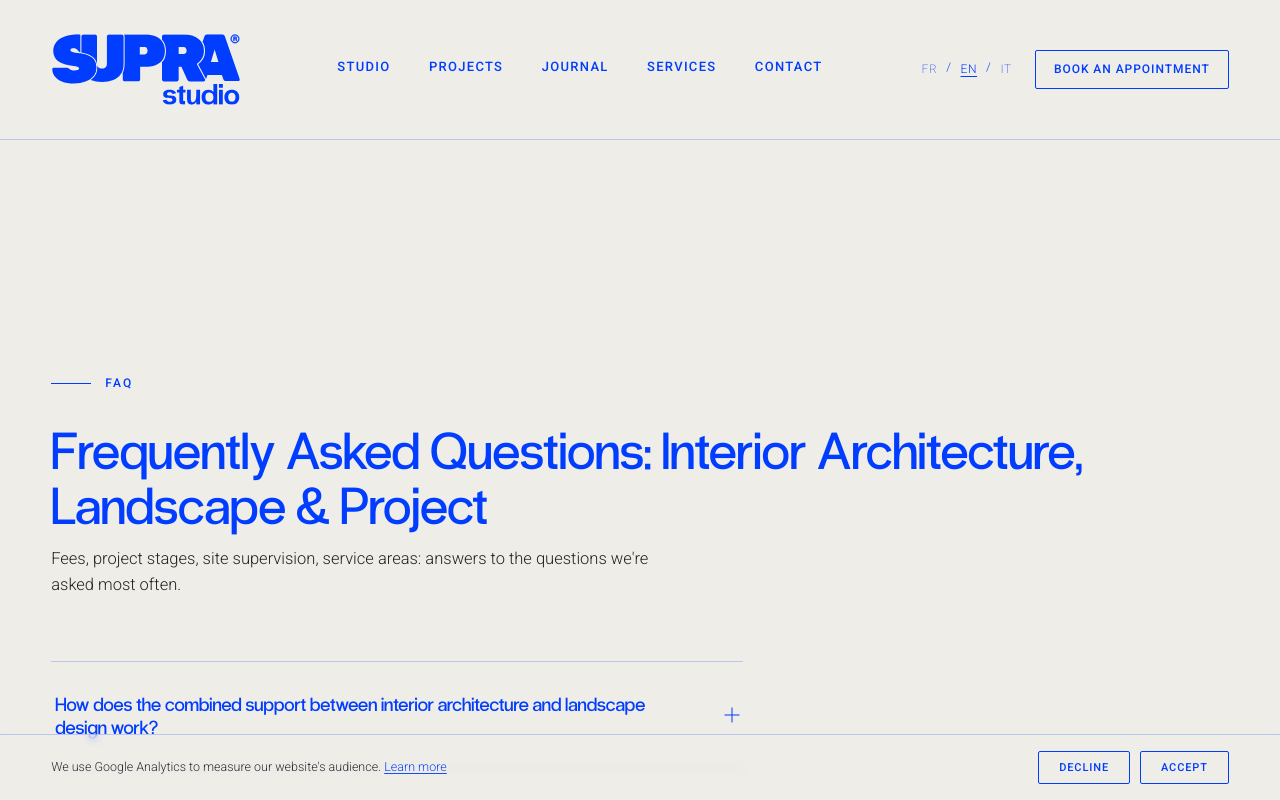
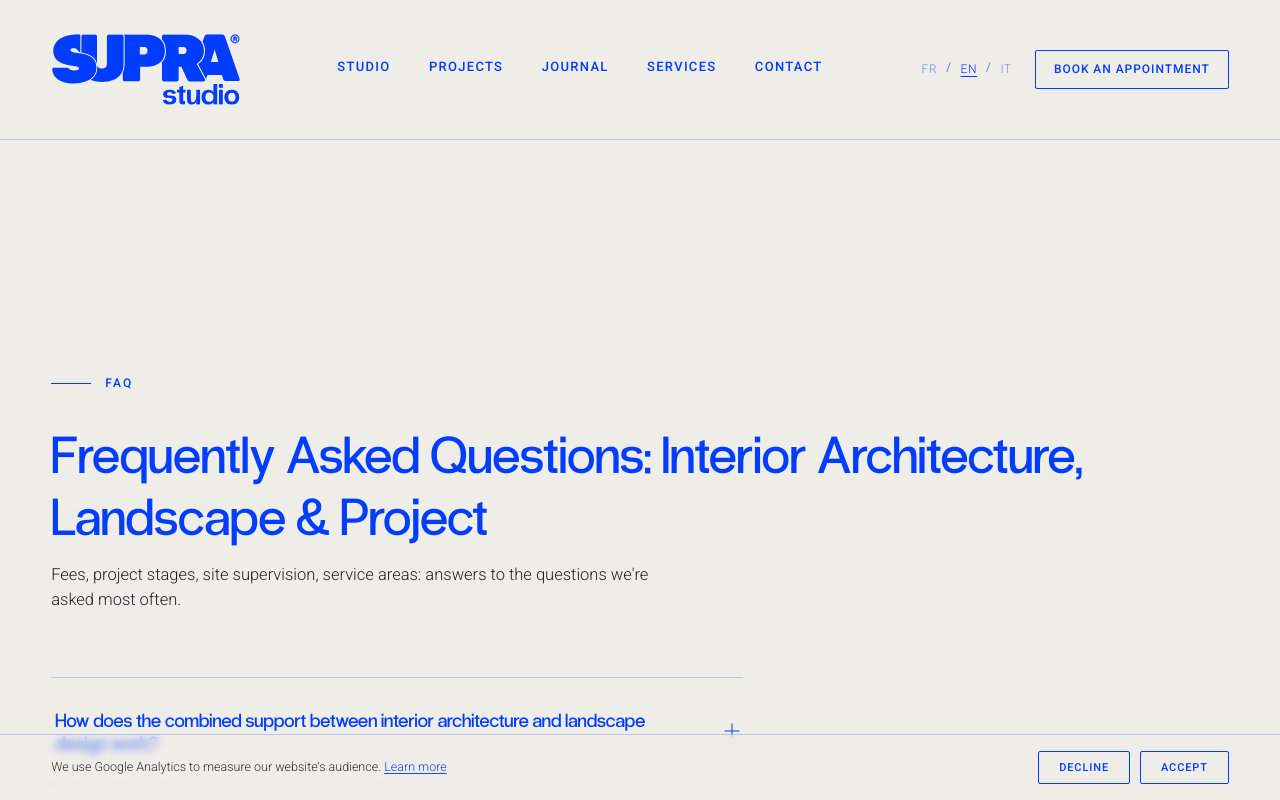
Before and after one commit to SupraStudio/Supra-Studio, a Next.js app in the folder supra-studio-nextjs/: page /en/faq in a window 1280 px wide. Shown: the top 800 px of the page. Built offline with nearby package versions, Linux system fonts and the light colour scheme; no server answers.

Commit message:
Mise à jour Site

```diff
--- a/supra-studio-nextjs/app/globals.css
+++ b/supra-studio-nextjs/app/globals.css
@@ -803,6 +803,7 @@ button { font-family: inherit; cursor: pointer; }
 .page-main-offset { padding-top: calc(var(--section-pad) + 40px); }
 .page-hero .section-title {
   font-size: clamp(30px, 4.4vw, 52px);
+  line-height: 1.2;
 }
 .page-hero p {
   font-size: 16.5px;
@@ -1627,6 +1628,12 @@ button { font-family: inherit; cursor: pointer; }
   /* Respiration avant la ligne .contact { border-top }, pour ne pas la chevaucher. */
   padding-bottom: var(--section-pad);
 }
+/* Sur Studio et Services, la section avis suit directement SplitTwo / MethodTimeline
+   (pas de padding généreux entre les deux comme sur l'accueil) — on ajoute donc de
+   l'espace au lieu de le resserrer. */
+.reviews-compact {
+  margin-top: clamp(48px, 6vw, 80px);
+}
 .reviews-badge {
   display: flex;
   align-items: center;
```
